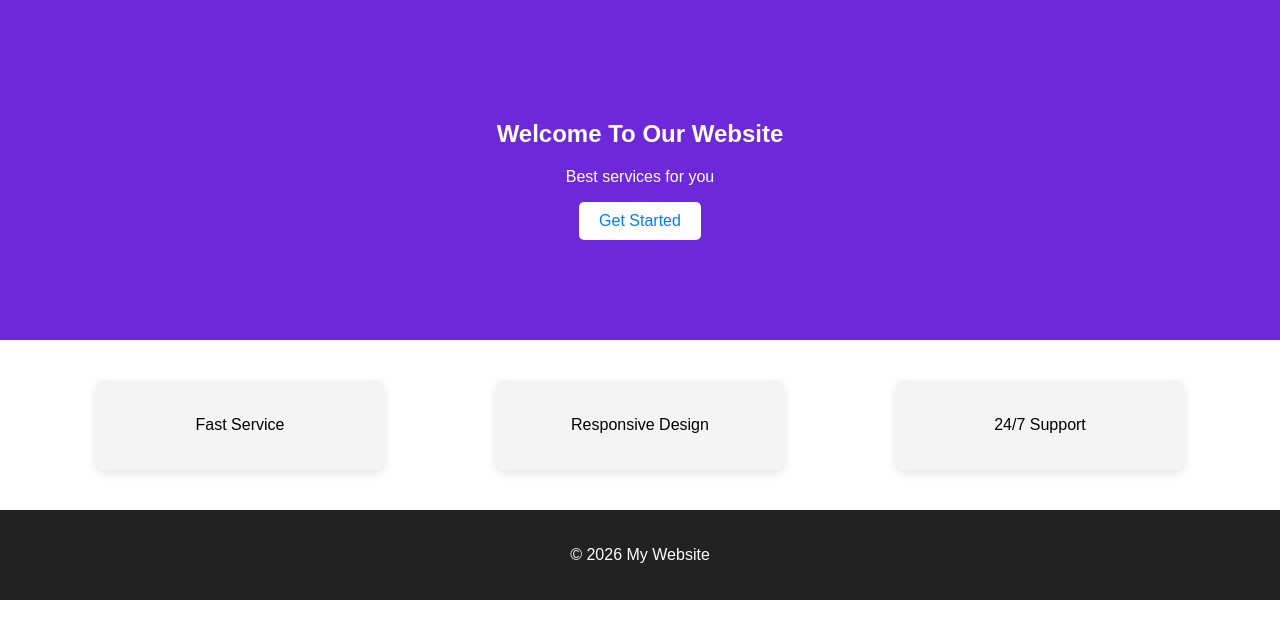
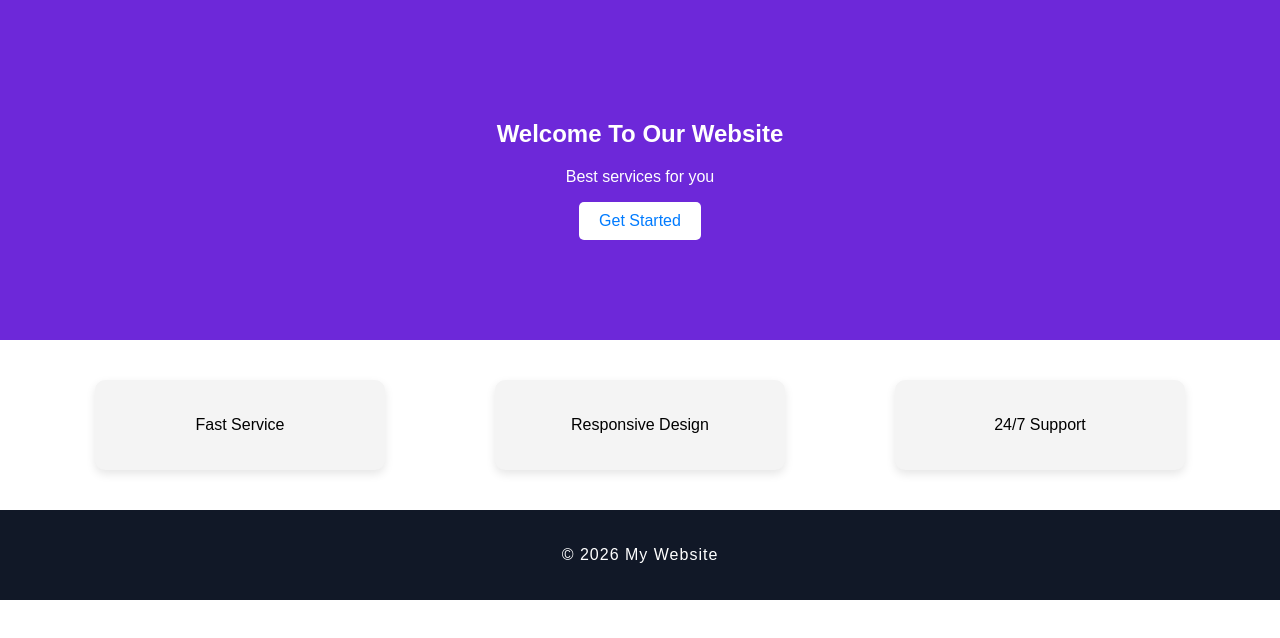
Before and after one commit to prachi2555/synent-task2-landingpage-prachi, a plain HTML site: page index.html in a window 1280 px wide. Drawn offline with Linux system fonts and the light colour scheme.

Commit message:
Updated footer design

```diff
--- a/style.css
+++ b/style.css
@@ -33,12 +33,12 @@ font-size:16px;
     text-align: center;
     box-shadow:0px 4px 10px rgba(0,0,0,0.1);
 }
-
 footer{
   text-align:center;
-  background:#222;
+  background:#111827;
   color:white;
   padding:20px;
+  letter-spacing:1px;
 }
 
 @media(max-width:768px){
```
